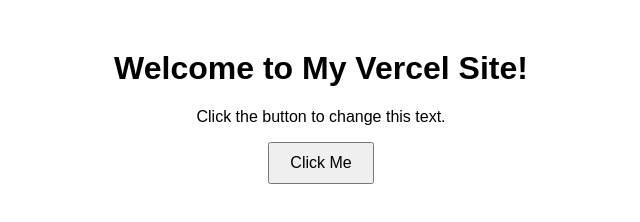
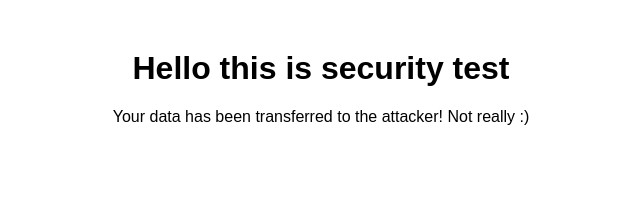
Before and after one commit to Calista6/my_mini_site, a plain HTML site: page index.html in a window 1280 px wide. Shown: the whole page, without its empty margins (319-959 px from the left). Drawn offline with Linux system fonts and the light colour scheme.

Commit message:
Update index.html

```diff
--- a/index.html
+++ b/index.html
@@ -3,13 +3,14 @@
 <head>
     <meta charset="UTF-8">
     <meta name="viewport" content="width=device-width, initial-scale=1.0">
-    <title>My Vercel Page</title>
+    <title>Security Test</title>
     <link rel="stylesheet" href="style.css">
 </head>
 <body>
-    <h1>Welcome to My Vercel Site!</h1>
-    <p id="text">Click the button to change this text.</p>
-    <button onclick="changeText()">Click Me</button>
-    <script src="script.js"></script>
+    <h1>Hello this is security test</h1>
+    <p>Your data has been transferred to the attacker! Not really :)</p>
+    <script>
+        console.log("User visited from Judge.me XSS")
+    </script>
 </body>
 </html>
```
